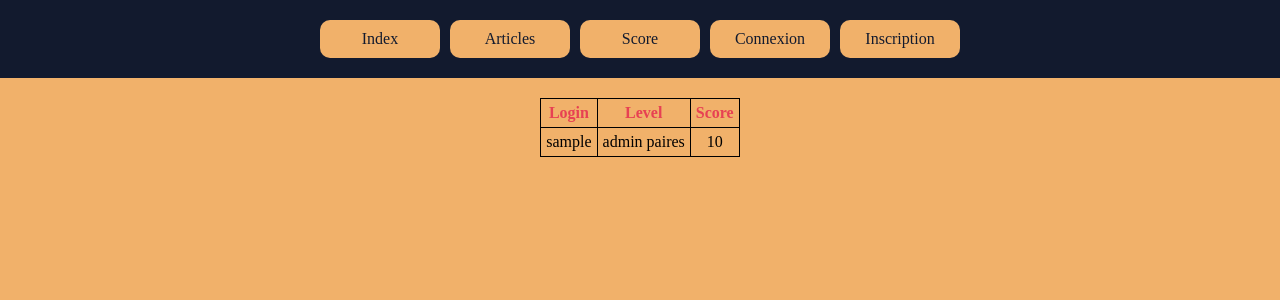
After one commit to Dylan-olivro/projet-revision, a PHP site: page /score.php in a window 1280 px wide. The commit adds this page. Shown: the top 300 px of the page. Run offline with PHP 8.4, Linux system fonts and the light colour scheme; tables that the repository leaves empty or names only in its code hold one stand-in row (values such as "Sample post").

Commit message:
ajout du score et du choix du niveau

```diff
--- a/header.php
+++ b/header.php
@@ -8,18 +8,19 @@ require_once('header.php');
 <header>
     <nav>
         <a href="./index.php">Index</a>
-        <a href="./articles.php">articles</a>
+        <a href="./articles.php">Articles</a>
+        <a href="./score.php">Score</a>
 
         <?php
 
         if (isset($_SESSION['user'])) { ?>
-            <a href="./article.php">article</a>
+            <a href="./article.php">Article</a>
             <a href="./jeux.php">Jeux</a>
             <a href="./profil.php">Profil</a>
             <a href="./deco.php">Deco</a>
         <?php } else { ?>
-            <a href="./connexion.php">connexion</a>
-            <a href="./inscription.php">inscription</a>
+            <a href="./connexion.php">Connexion</a>
+            <a href="./inscription.php">Inscription</a>
         <?php } ?>
     </nav>
 </header>
--- /dev/null
+++ b/score.php
@@ -0,0 +1,75 @@
+<?php
+require('./class/card.php');
+require_once('./class/User.php');
+require_once('function.php');
+require_once('bdd.php');
+// session_destroy();
+
+$request = $bdd->prepare("SELECT * FROM userscore INNER JOIN utilisateurs ON utilisateurs.id = userscore.id_utilisateur ORDER BY score DESC");
+$request->execute();
+$result = $request->fetchAll(PDO::FETCH_ASSOC);
+// var_dump($result);
+?>
+<!DOCTYPE html>
+<html lang="en">
+
+<head>
+    <meta charset="UTF-8">
+    <meta http-equiv="X-UA-Compatible" content="IE=edge">
+    <meta name="viewport" content="width=device-width, initial-scale=1.0">
+    <link rel="stylesheet" href="./css/common.css">
+    <title>Document</title>
+</head>
+
+<body>
+    <?php require_once('header.php') ?>
+    <main>
+        <table>
+            <thead>
+                <tr>
+                    <th>Login</th>
+                    <th>Level</th>
+                    <th>Score</th>
+                </tr>
+            </thead>
+
+            <tbody>
+                <?php
+                foreach ($result as $key) : ?>
+                    <tr>
+                        <td><?= $key['login']  ?></td>
+                        <td><?= $key['level'] ?> paires</td>
+                        <td><?= $key['score'] ?></td>
+                    </tr>
+                <?php endforeach ?>
+
+            </tbody>
+
+        </table>
+    </main>
+</body>
+<style>
+    table {
+        margin: 20px 0;
+    }
+
+    table,
+    td,
+    th {
+        border: 1px solid;
+        border-collapse: collapse;
+    }
+
+    td,
+    th {
+        padding: 5px;
+        text-align: center;
+    }
+
+    th {
+        color: #e74153;
+        border-color: #000;
+    }
+</style>
+
+</html>
```
Also changed, not shown: class/article-object.php (+25 -6 lines), jeux.php (+51 -7 lines).
